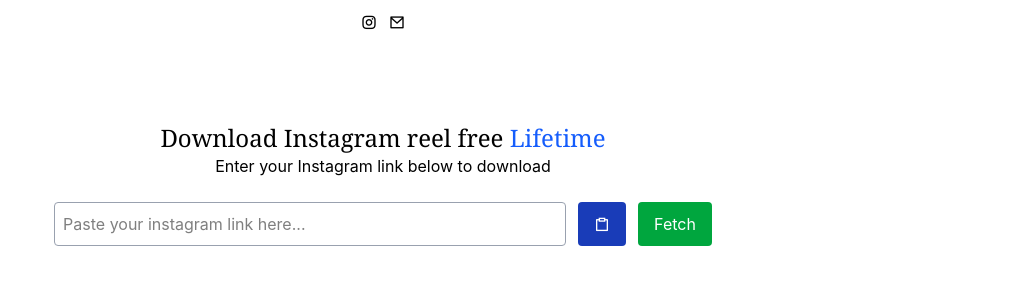
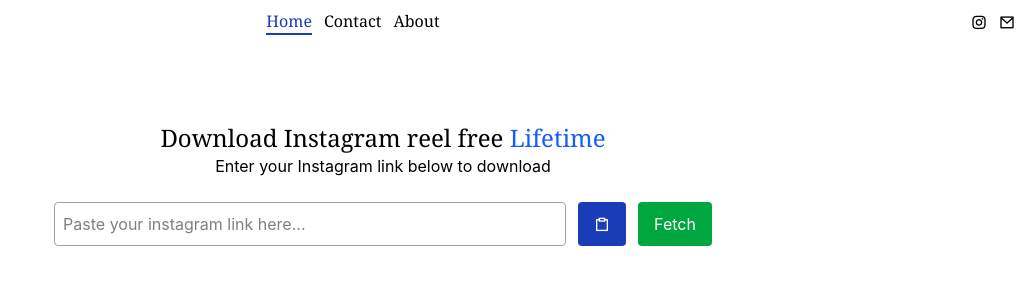
Before and after one commit to imranahamad07/socialmediavideodownloader, a React (Vite) app in the folder frontend/: page / in a window 1280 px wide. Shown: the top 300 px of the page, without its empty margins (257-1280 px from the left). Built offline with nearby package versions, Linux system fonts and the light colour scheme.

Commit message:
navbar changed

```diff
--- a/frontend/src/App.jsx
+++ b/frontend/src/App.jsx
@@ -1,15 +1,34 @@
 import {createBrowserRouter} from 'react-router-dom';
 import { lazy, Suspense } from 'react';
 import Lazyloading from './Loading/Lazyloading';
+import Layout from './Components/Layout';
 
 const Homepage = lazy(()=> import('./pages/Homepage'));
+const Contact = lazy(() => import('./pages/Contactpage'));
+const About = lazy(()=> import('./pages/Aboutpage'));
 
 export const router = createBrowserRouter([
 
-  {path:"/",element:(
-    <Suspense fallback={<Lazyloading/>}>
-      <Homepage/>
-    </Suspense>
-  )}
+  {path:'/', element:(<Layout/>),
+    children:[
+      {index:true, element:(
+        <Suspense fallback={<Lazyloading/>}>
+            <Homepage/>
+        </Suspense>
+      )},
+
+      {path:'contact', element:(
+        <Suspense fallback={<Lazyloading/>}>
+          <Contact/>
+        </Suspense>
+      )},
+
+      {path:'about', element:(
+        <Suspense fallback={<Lazyloading/>}>
+          <About/>
+        </Suspense>
+      )}
+    ]
+  }
 
 ])
--- /dev/null
+++ b/frontend/src/Components/Layout.jsx
@@ -0,0 +1,9 @@
+import Navbar from "./Navbar";
+import { Outlet } from "react-router-dom";
+
+export default function Layout(){
+    return <>
+        <Navbar />
+        <Outlet />
+    </>
+}
--- a/frontend/src/Components/Navbar.jsx
+++ b/frontend/src/Components/Navbar.jsx
@@ -1,10 +1,30 @@
+import { NavLink } from "react-router-dom"
+
 export default function Navbar() {
     return <>
+        <nav className="w-full font-serif flex justify-between items-center gap-3 h-11">
 
-        <nav className="w-full font-serif flex justify-center items-center gap-3 h-11">
-            <p className="cursor-pointer" onClick={()=>window.location.href="https://www.instagram.com/im33an_/"}><i className="ri-instagram-line"></i></p>
-            <p className="cursor-pointer" onClick={()=>window.location.href="mailto:imran3111ahamd@gmai.com"}><i className="ri-mail-line"></i></p>
+            <div>
+
+            </div>
+
+            <div className="flex justify-center items-center gap-3 transition-all text-blue-700">
+                <NavLink to="/" className={({isActive}) => `${isActive ? 'text-blue-800' : 'text-black  border-transparent'} transition-all border-b-2`}>Home</NavLink>
+
+                <NavLink to="/contact" className={({isActive}) =>
+                `${isActive ? 'text-blue-800  border-blue-500' : 'text-black border-transparent'} transition-all border-b-2
+                `}>
+                    Contact
+                </NavLink>
+
+                <NavLink to="/about" className={({isActive}) => `${isActive ? 'text-blue-800' : 'text-black border-transparent'} transition-all border-b-2`}>About</NavLink>
+            </div>
+
+            <div className="flex justify-center items-center gap-3 p-2">
+                <p className="cursor-pointer" onClick={() => window.location.href = "https://www.instagram.com/im33an_/"}><i className="ri-instagram-line"></i></p>
+                <p className="cursor-pointer" onClick={() => window.location.href = "mailto:imran3111ahamd@gmai.com"}><i className="ri-mail-line"></i></p>
+            </div>
+
         </nav>
-
     </>
 }
--- /dev/null
+++ b/frontend/src/pages/Aboutpage.jsx
@@ -0,0 +1,5 @@
+export default function Aboutpage() {
+    return <>
+        <h1>imran the developer</h1>
+    </>
+}
--- /dev/null
+++ b/frontend/src/pages/Contactpage.jsx
@@ -0,0 +1,5 @@
+export default function Contactpage(){
+    return<>
+        <p>contact the developer</p>
+    </>
+}
--- a/frontend/src/pages/Homepage.jsx
+++ b/frontend/src/pages/Homepage.jsx
@@ -7,7 +7,6 @@
         document.title = "instagram reel downloader | Homepage"
     })
     return <>
-        <Navbar />
         <Inputbox />
     </>
 }
```
